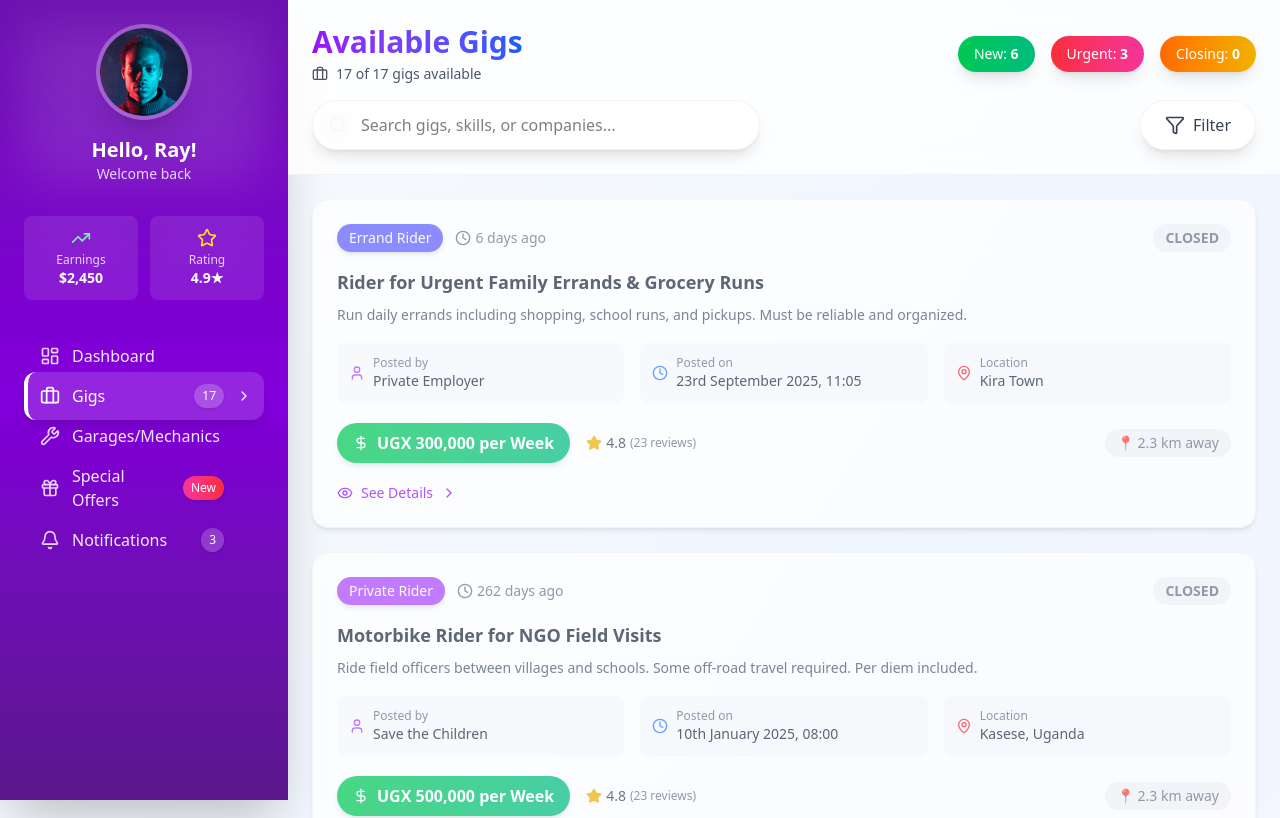
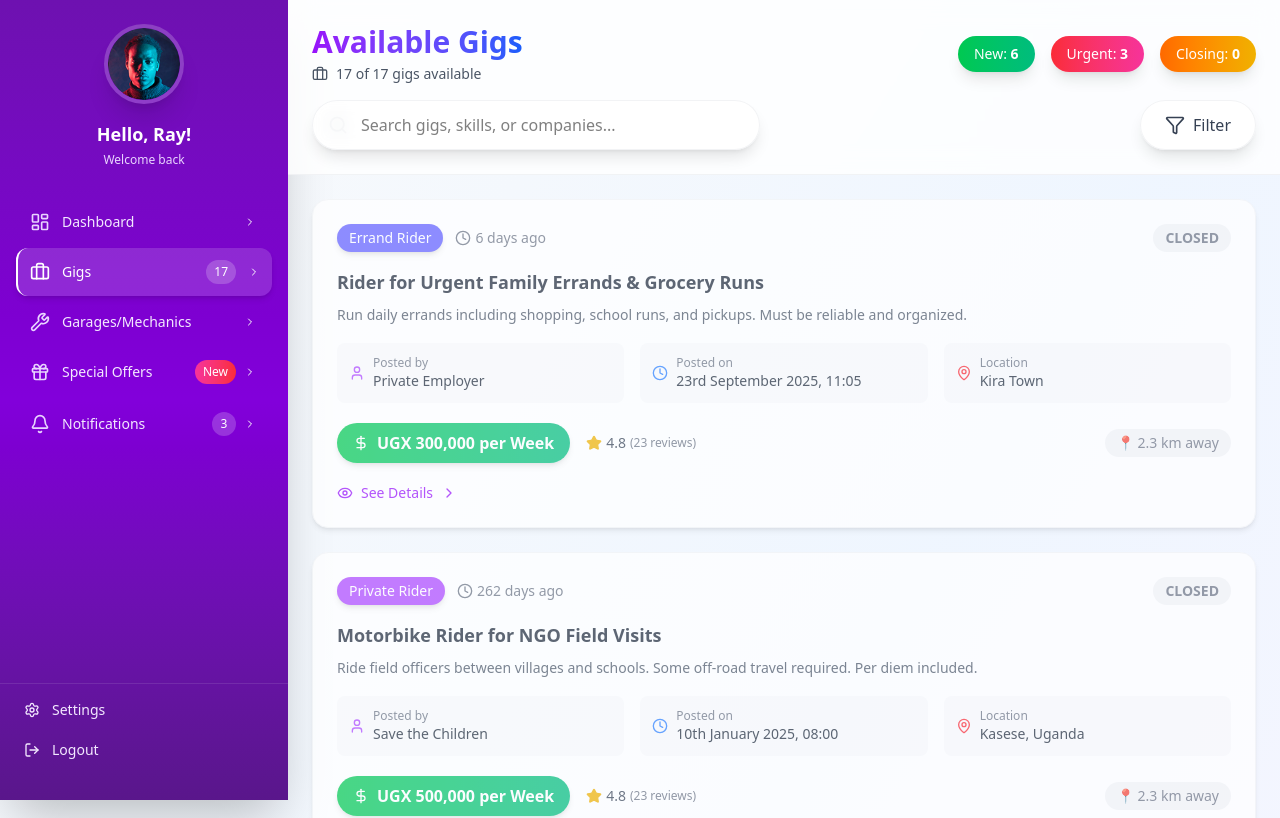
Before and after one commit to Aber-Racheal/driver-partner, a Next.js app: page /gigs in a window 1280 px wide. Shown: the top 818 px of the page. Built offline with nearby package versions, Linux system fonts and the light colour scheme.

Commit message:
fixed side bar

```diff
--- a/src/app/components/SideBar.tsx
+++ b/src/app/components/SideBar.tsx
@@ -11,9 +11,9 @@ import {
   ChevronRight,
   Gift,
   LayoutDashboard,
-  Star,
-  TrendingUp,
   Wrench,
+  LogOut,
+  Settings,
 } from "lucide-react";
 import { user } from "@/data/dashboardData";
 
@@ -62,68 +62,54 @@ const SideBar = () => {
   };
 
   return (
-    <aside className="space-y-0 fixed left-0 top-0 w-72 h-screen bg-gradient-to-b from-purple-800 via-purple-700 to-purple-900 text-white flex flex-col shadow-2xl">
-      <div className="p-6">
+    <aside className="fixed left-0 top-0 w-72 h-screen bg-gradient-to-b from-purple-800 via-purple-700 to-purple-900 text-white flex flex-col shadow-2xl">
+      {/* Header Section */}
+      <div className="p-6 pb-4">
         {/* Profile */}
-        <div className="flex flex-col items-center mb-8 relative">
-          <div className="absolute inset-0 bg-white/10 rounded-2xl blur-xl"></div>
-          <div className="relative w-24 h-24 rounded-full overflow-hidden border-4 border-white/20 shadow-xl backdrop-blur-sm bg-white/10">
+        <div className="flex flex-col items-center">
+          <div className="relative w-20 h-20 rounded-full overflow-hidden border-4 border-white/20 shadow-xl mb-4">
             <Image
               src={user.profilePic}
               alt="Profile"
-              width={96}
-              height={96}
+              width={80}
+              height={80}
               className="object-cover"
             />
           </div>
-          <div className="text-center mt-4 relative z-10">
-            <h1 className="text-xl font-bold">Hello, {user.name}!</h1>
-            <p className="text-purple-200 text-sm">Welcome back</p>
-          </div>
-        </div>
-
-        {/* Mini Stats */}
-        <div className="grid grid-cols-2 gap-3 mb-2">
-          <div className="bg-white/10 backdrop-blur-sm rounded-lg p-3 text-center">
-            <TrendingUp className="w-5 h-5 mx-auto mb-1 text-green-300" />
-            <p className="text-xs text-purple-200">Earnings</p>
-            <p className="text-sm font-bold">$2,450</p>
-          </div>
-          <div className="bg-white/10 backdrop-blur-sm rounded-lg p-3 text-center">
-            <Star className="w-5 h-5 mx-auto mb-1 text-yellow-300" />
-            <p className="text-xs text-purple-200">Rating</p>
-            <p className="text-sm font-bold">4.9★</p>
+          <div className="text-center">
+            <h1 className="text-lg font-bold mb-1">Hello, {user.name}!</h1>
+            <p className="text-purple-200 text-xs">Welcome back</p>
           </div>
         </div>
       </div>
 
       {/* Navigation Menu */}
-      <nav className="flex-1 px-6 pb-6">
-        <div className="-space-y-2">
+      <nav className="flex-1 px-4 py-4">
+        <div className="space-y-1">
           {navigationItems.map((item, index) => {
             const active = isActive(item.href);
             return (
               <Link
                 key={index}
                 href={item.href}
-                className={`group flex items-center gap-3 p-3 rounded-xl transition-all duration-300 hover:bg-white/10 hover:scale-105 ${
+                className={`group flex items-center gap-3 p-3 rounded-xl transition-all duration-200 hover:bg-white/10 ${
                   active
-                    ? "bg-white/15 shadow-lg border-l-4 border-white"
-                    : "border-l-4 border-transparent"
+                    ? "bg-white/15 shadow-md border-l-2 border-white"
+                    : "border-l-2 border-transparent"
                 }`}
               >
                 <item.icon
-                  className={`w-5 h-5 transition-transform group-hover:scale-110 ${
+                  className={`w-5 h-5 flex-shrink-0 ${
                     active ? "text-white" : "text-purple-200"
                   }`}
                 />
-                <span className={`flex-1 font-medium ${
+                <span className={`flex-1 font-medium text-sm ${
                   active ? "text-white" : "text-purple-100"
                 }`}>
                   {item.label}
                 </span>
                 {item.badge && (
-                  <span className={`text-xs px-2 py-1 rounded-full shadow-sm ${
+                  <span className={`text-xs px-2 py-1 rounded-full min-w-6 text-center ${
                     typeof item.badge === 'string' && item.badge === 'New'
                       ? "bg-gradient-to-r from-pink-500 to-red-500 text-white"
                       : "bg-white/20 text-white"
@@ -131,10 +117,8 @@ const SideBar = () => {
                     {item.badge}
                   </span>
                 )}
-                <ChevronRight className={`w-4 h-4 transition-all ${
-                  active
-                    ? "opacity-100 translate-x-0"
-                    : "opacity-0 -translate-x-1 group-hover:opacity-100 group-hover:translate-x-0"
+                <ChevronRight className={`w-3 h-3 flex-shrink-0 transition-transform ${
+                  active ? "translate-x-0" : "-translate-x-1 group-hover:translate-x-0"
                 }`} />
               </Link>
             );
@@ -142,26 +126,21 @@ const SideBar = () => {
         </div>
       </nav>
 
-      {/* Bottom Section - Optional Tupoints Integration */}
-      {/* <div className="px-6 pb-6">
-        <div className="bg-white/10 backdrop-blur-sm rounded-xl p-4 border border-white/20">
-          <div className="flex items-center gap-3">
-            <div className="bg-gradient-to-r from-yellow-400 to-orange-500 p-2 rounded-lg">
-              <TrendingUp className="w-4 h-4 text-white" />
-            </div>
-            <div className="flex-1">
-              <p className="text-sm font-semibold">Tupoints</p>
-              <p className="text-xs text-purple-200">12,500 pts • Gold Tier</p>
-            </div>
-            <Link
-              href="/tupoints"
-              className="bg-white/20 hover:bg-white/30 p-2 rounded-lg transition-colors"
-            >
-              <ChevronRight className="w-4 h-4" />
-            </Link>
-          </div>
+      {/* Bottom Section */}
+      <div className="p-4 pt-2 border-t border-white/10">
+        {/* Quick Actions */}
+        <div className="space-y-1 mb-4">
+          <button className="w-full flex items-center gap-3 p-2 rounded-lg text-purple-100 hover:bg-white/10 transition-colors text-sm">
+            <Settings className="w-4 h-4" />
+            <span>Settings</span>
+          </button>
+          <button className="w-full flex items-center gap-3 p-2 rounded-lg text-purple-100 hover:bg-white/10 transition-colors text-sm">
+            <LogOut className="w-4 h-4" />
+            <span>Logout</span>
+          </button>
         </div>
-      </div> */}
+
+      </div>
     </aside>
   );
 };
```
